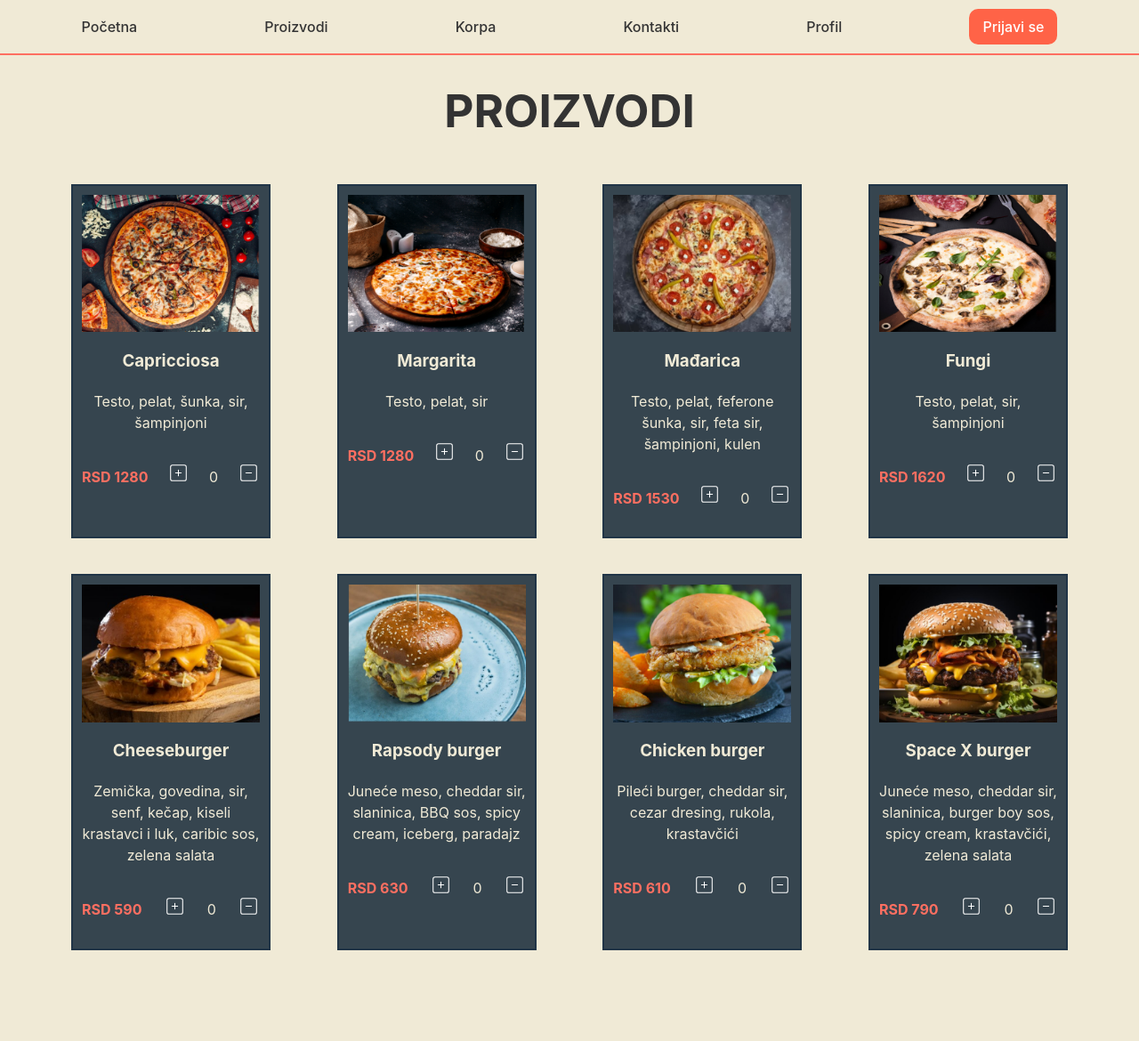
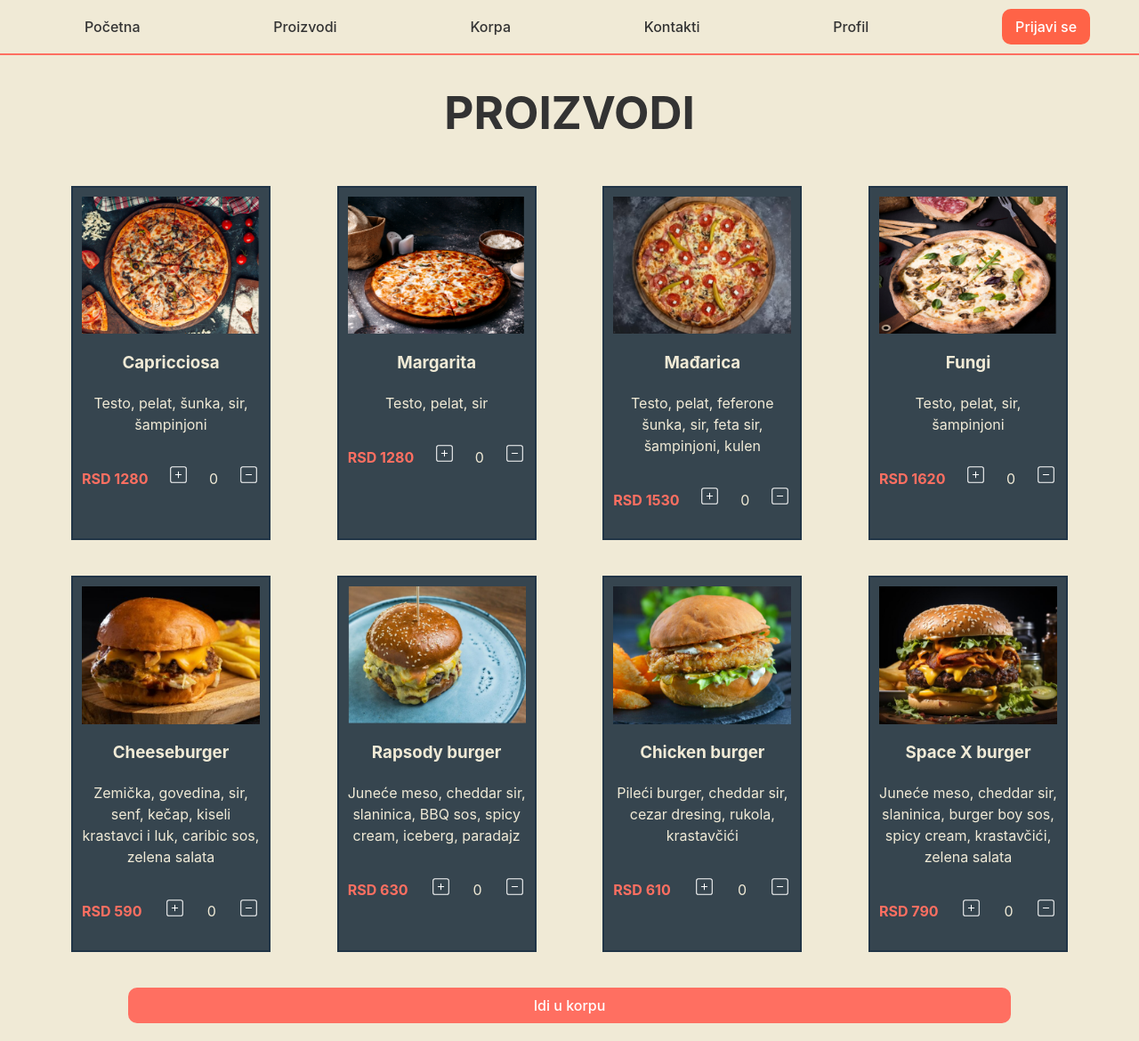
Before and after one commit to elab-development/klijentske-veb-tehnologije-2024-2022-0167-narucivanje-hrane, a React (Vite) app: page /products in a window 1280 px wide. Shown: the whole page at 89% size. Before the commit the page ends 1108 px from the top, so only its background shows below. Built offline with nearby package versions, Linux system fonts and the light colour scheme.

Commit message:
deseti komit - sredjena korpa

```diff
--- a/src/App.css
+++ b/src/App.css
@@ -1,6 +1,7 @@
 #root {
   max-width: 1280px;
   margin: 0 auto;
+  padding-top: 5%;
   text-align: center;
 }
 
@@ -14,6 +15,12 @@
   border-bottom-style: solid;
   border-bottom-color: #ff6f61;
   padding: 10px 20px;
+  margin-bottom: 20px;
+  position: fixed;
+  top: 0;
+  left: 0;
+  width: 100%;
+
 }
 
 .prijaviSeBtn {
@@ -110,6 +117,13 @@
   justify-content: space-between;
   flex-wrap: wrap;
   margin: 20px 60px;
+}
+
+.prod-button {
+  display: flex;
+  justify-content: center;
+  align-items: center;
+  margin: 20px;
 }
 
 /*CART*/
--- a/src/App.tsx
+++ b/src/App.tsx
@@ -48,10 +48,8 @@ function App() {
   const deleteFromCart = (id: number) => {
     products.map((product) => {
       if(product.id == id) {
-        console.log("0/obrisano");
+        setAmountNum(amountNum-product.amount);
         product.amount = 0;
-        setAmountNum(0);
-        console.log("obrisano");
       }
     })
   }
@@ -78,8 +76,8 @@ function App() {
     createRoutesFromElements([
       <Route path='/' element={<NavBar/>}>
         <Route path='/' element={<Home/>}/>
-        <Route path='/products' element={<Products products = {products} onAdd={addToCart} onRemove={removeFromCart} onDelete={deleteFromCart} version={ComponentProductVersion.primary}/>}/>
-        <Route path='/cart' element={<Cart products={products}/>}/>
+        <Route path='/products' element={<Products products = {products} onAdd={addToCart} onRemove={removeFromCart} onDelete={()=>{}} version={ComponentProductVersion.primary}/>}/>
+        <Route path='/cart' element={<Cart products={products} onDelete={deleteFromCart}/>}/>
         <Route path='/contact' element={<Contact/>}/>
         <Route path='/signIn' element={<SignIn/>}/>
         <Route path='/profile' element={<Profile/>}/>
--- a/src/pages/Cart.tsx
+++ b/src/pages/Cart.tsx
@@ -2,14 +2,24 @@ import React from 'react'
 import { Product } from '../models/product'
 import OneProduct, { ComponentProductVersion } from '../components/OneProduct';
 import Button from '../components/Button';
+import { useNavigate } from "react-router-dom";
 
 interface CartProps {
   products: Product[];
+  onDelete: (id:number) => void;
 }
 
-const Cart: React.FC<CartProps> = ({products}) => {
+const Cart: React.FC<CartProps> = ({products, onDelete}) => {
 
   const filteredProducts = products.filter((product) => product.amount > 0);
+
+  const navigate = useNavigate();
+  const backToProd = () => {
+    navigate("/products");
+  }
+  const message = () => {
+    alert("Porudžbina poslata!");
+  }
 
   return (
     <>
@@ -27,7 +37,7 @@ const Cart: React.FC<CartProps> = ({products}) => {
                     product={product}
                     onAdd={()=>{}}
                     onRemove={()=>{}}
-                    onDelete={()=>{}}
+                    onDelete={onDelete}
                     version={ComponentProductVersion.secondary}/>
                 ))
             ) : (
@@ -36,8 +46,8 @@ const Cart: React.FC<CartProps> = ({products}) => {
         </div>
     </div>
     <div className="cart-buttons">
-        <Button label="Vrati se na proizvode" onClick={()=>{}}/>
-        <Button label="Poruči" onClick={()=>{}}/>
+        <Button label="Vrati se na proizvode" onClick={backToProd}/>
+        <Button label="Poruči" onClick={message}/>
     </div>
     </>
   )
--- a/src/pages/Products.tsx
+++ b/src/pages/Products.tsx
@@ -2,6 +2,8 @@ import React from 'react'
 import '../App.css'
 import OneProduct from '../components/OneProduct'
 import { Product } from '../models/product'
+import Button from '../components/Button'
+import { useNavigate } from 'react-router-dom'
 
 interface ProductsProps {
   products: Product[];
@@ -17,6 +19,12 @@ export enum ComponentProductVersion {
 }
 
 const Products: React.FC<ProductsProps> = ({products, onAdd, onRemove, onDelete}) => {
+
+  const navigate = useNavigate();
+  const goToCart = () => {
+    navigate("/cart");
+  }
+
   return (
     <>
     <h1>PROIZVODI</h1>
@@ -30,6 +38,9 @@ const Products: React.FC<ProductsProps> = ({products, onAdd, onRemove, onDelete}
           version={ComponentProductVersion.primary}/>
         ))}
     </div>
+    <div className="prod-button">
+      <Button label="Idi u korpu" onClick={goToCart}/>
+    </div>
     </>
   )
 }
```
